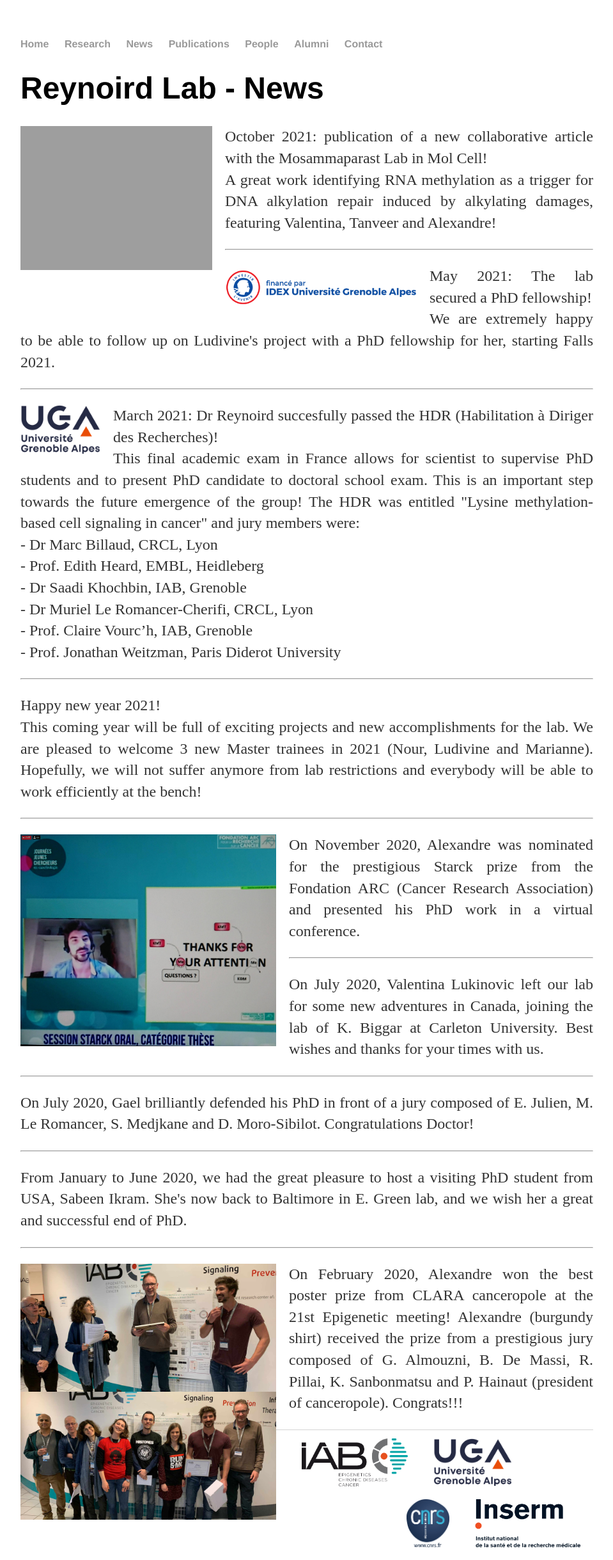
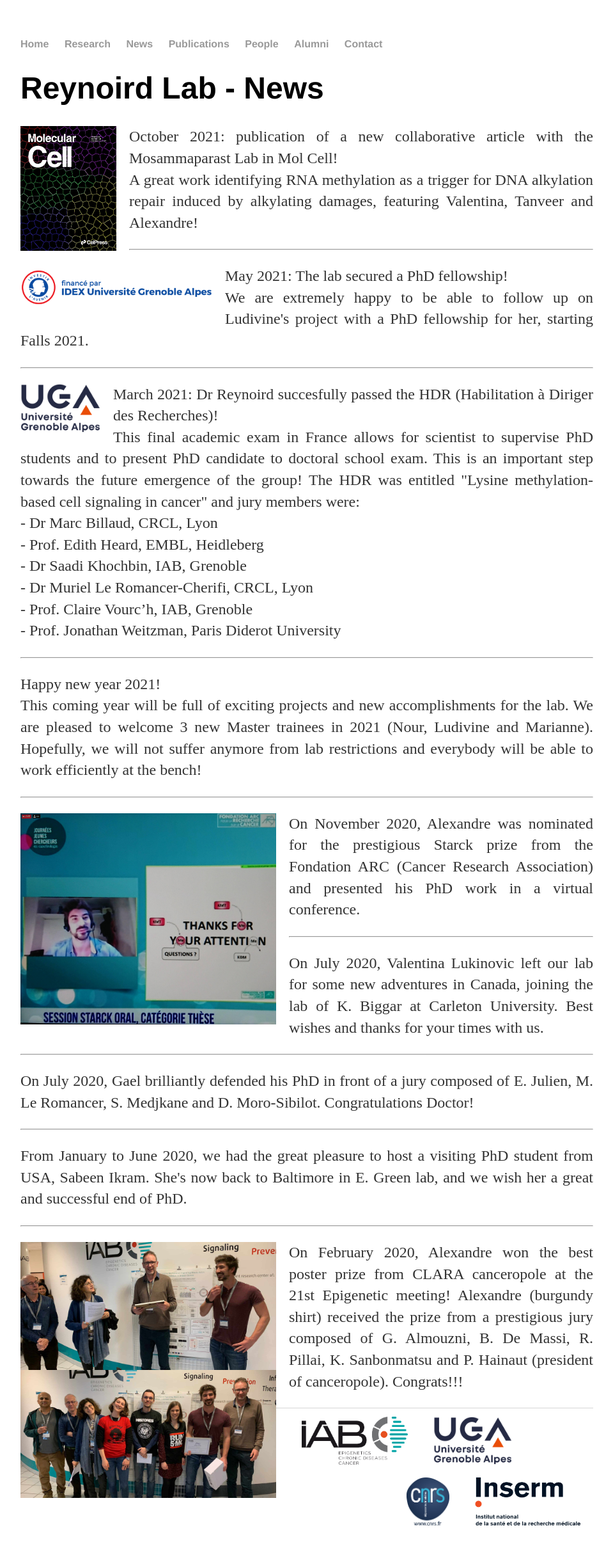
Before and after one commit to Reynoird-Lab/Reynoird-lab.github.io, a Jekyll site: the page built from News/index.html, in a window 1280 px wide. Shown: the whole page at 64% size, without its empty margins (160-1119 px from the left). Built offline with Jekyll 4.4.1, drawn with Linux system fonts in a browser that asks for light colours; Markdown is read by kramdown in place of the engine named in the settings; after the commit the page ends 2404 px from its top, so only the background shows below that.

Commit message:
Update index.html

```diff
--- a/News/index.html
+++ b/News/index.html
@@ -7,7 +7,7 @@
 	<h1>Reynoird Lab - {{ page.title }}</h1>
 
  <div class="div-categoryContainer">
-  <img src="https://reynoird-lab.github.io/Images/MolCell.png" title="Mol Cell cover" width="300" style="margin: 0px 20px 10px 0px;" class="picture-left">
+  <img src="https://reynoird-lab.github.io/Images/MolCell.jpg" title="Mol Cell cover" width="150" style="margin: 0px 20px 10px 0px;" class="picture-left">
   <div class="paragraph-right">
     <p align="justify"> October 2021: publication of a new collaborative article with the Mosammaparast Lab in Mol Cell! <br > A great work identifying RNA methylation as a trigger for DNA alkylation repair induced by alkylating damages, featuring Valentina, Tanveer and Alexandre!</p>
 	</div>
```
